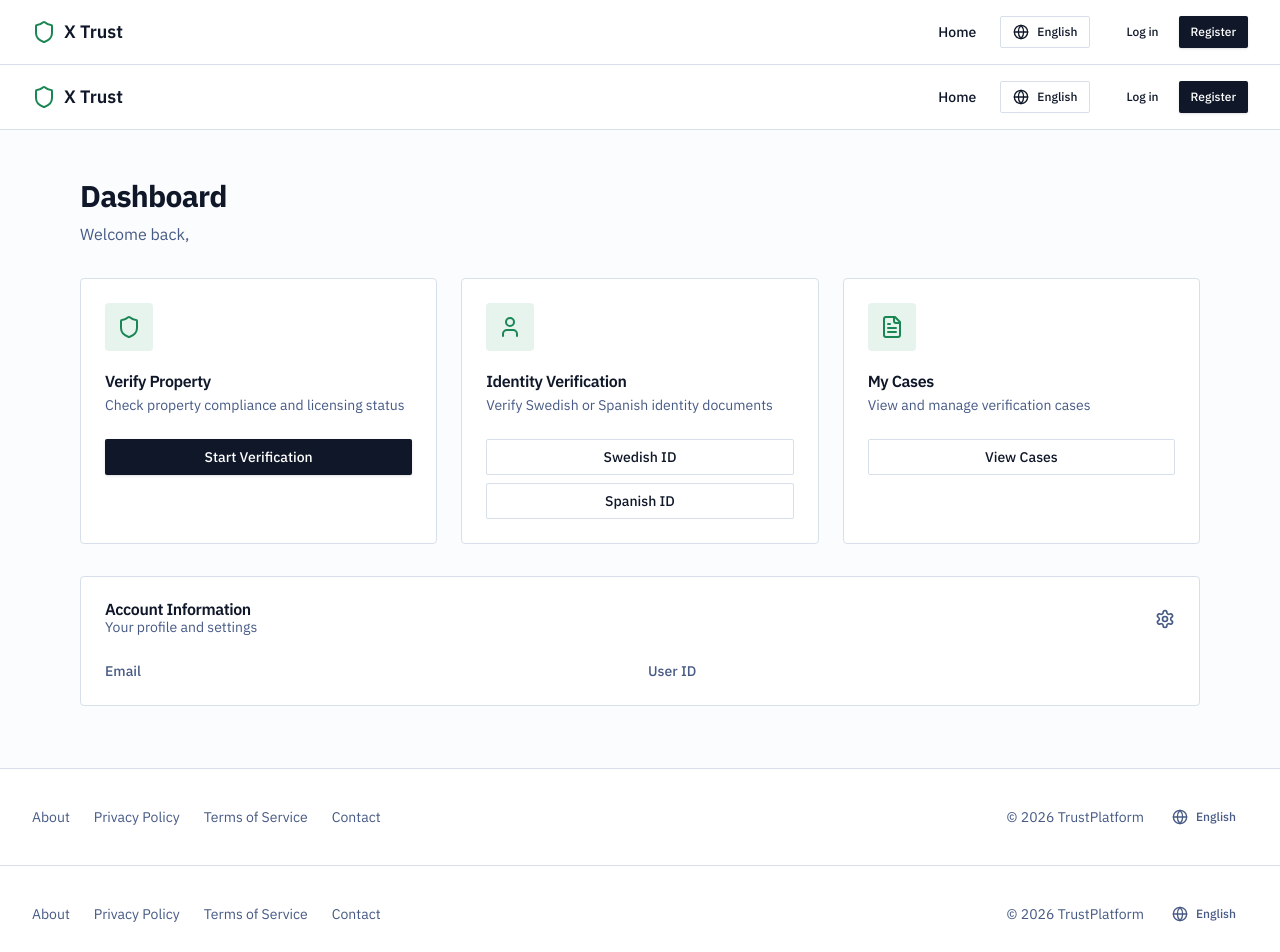
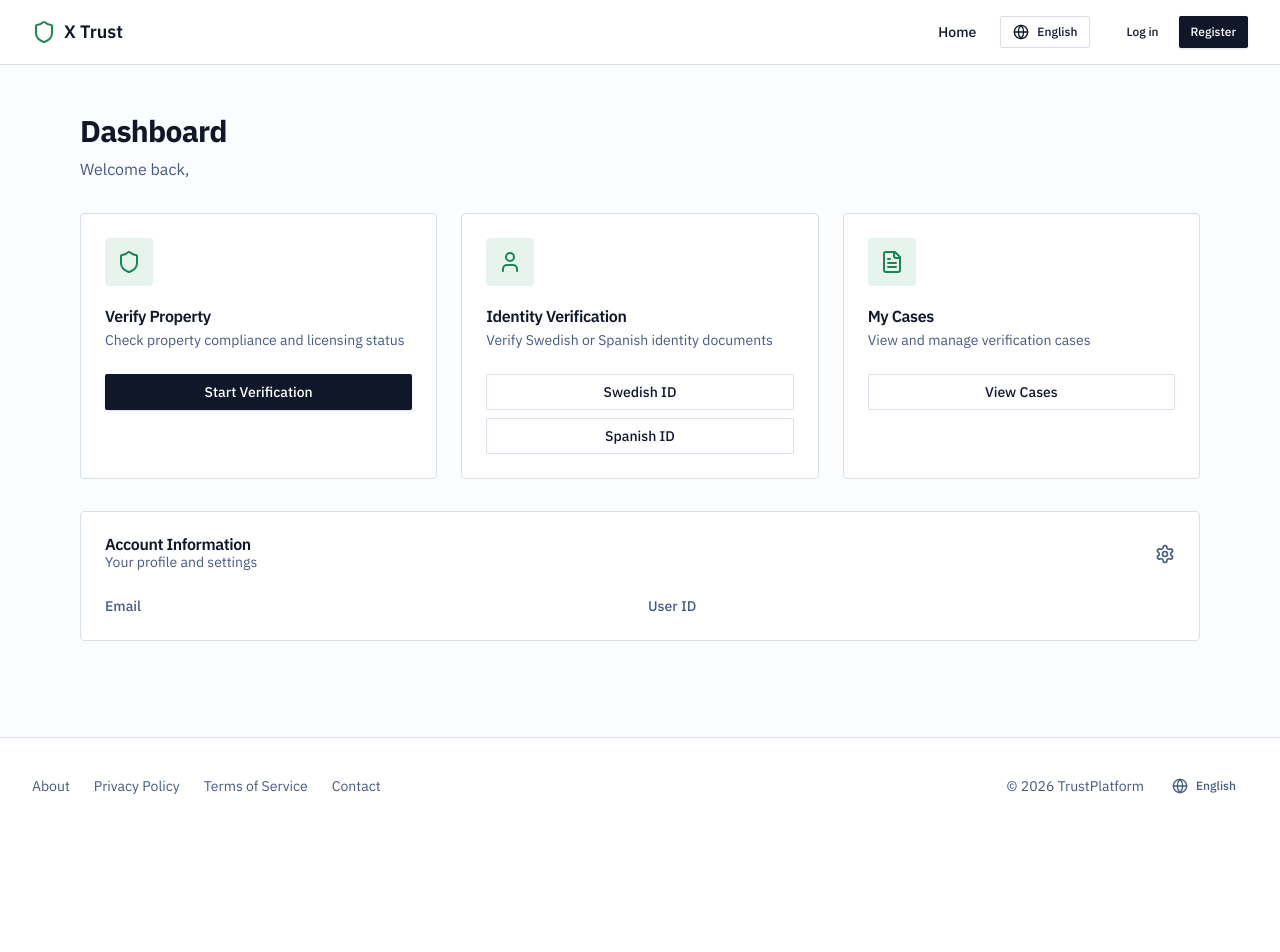
Before and after one commit to idealabsSE/sg-ed782d2e-4355-4f40-9c1b-17de58f2c693-1778917137, a Next.js app: page /dashboard in a window 1280 px wide. Shown: the top 952 px of the page. After the commit the page ends 834 px from the top, so only its background shows below. Built offline with nearby package versions, Linux system fonts and the light colour scheme; no server answers.

Commit message:
refactor(dashboard): remove redundant nav and footer components

```diff
--- a/src/pages/dashboard.tsx
+++ b/src/pages/dashboard.tsx
@@ -1,6 +1,4 @@
 import { useAuth } from "@/contexts/AuthContext";
-import { Navigation } from "@/components/Navigation";
-import { Footer } from "@/components/Footer";
 import { SEO } from "@/components/SEO";
 import { Card, CardContent, CardDescription, CardHeader, CardTitle } from "@/components/ui/card";
 import { Button } from "@/components/ui/button";
@@ -13,9 +11,7 @@ export default function DashboardPage() {
   return (
     <>
       <SEO title="Dashboard - X Trust" description="Your X Trust dashboard" />
-      <div className="min-h-screen flex flex-col">
-        <Navigation />
-        <main className="flex-1 bg-muted/30">
+      <div className="bg-muted/30 min-h-[calc(100vh-8rem)]">
         <div className="max-w-6xl mx-auto px-4 py-12 space-y-8">
           {/* Welcome Section */}
           <div className="space-y-2">
@@ -107,8 +103,6 @@ export default function DashboardPage() {
             </CardContent>
           </Card>
         </div>
-        </main>
-        <Footer />
       </div>
     </>
   );
```
Lines whose indentation alone changed are shown as unchanged.
